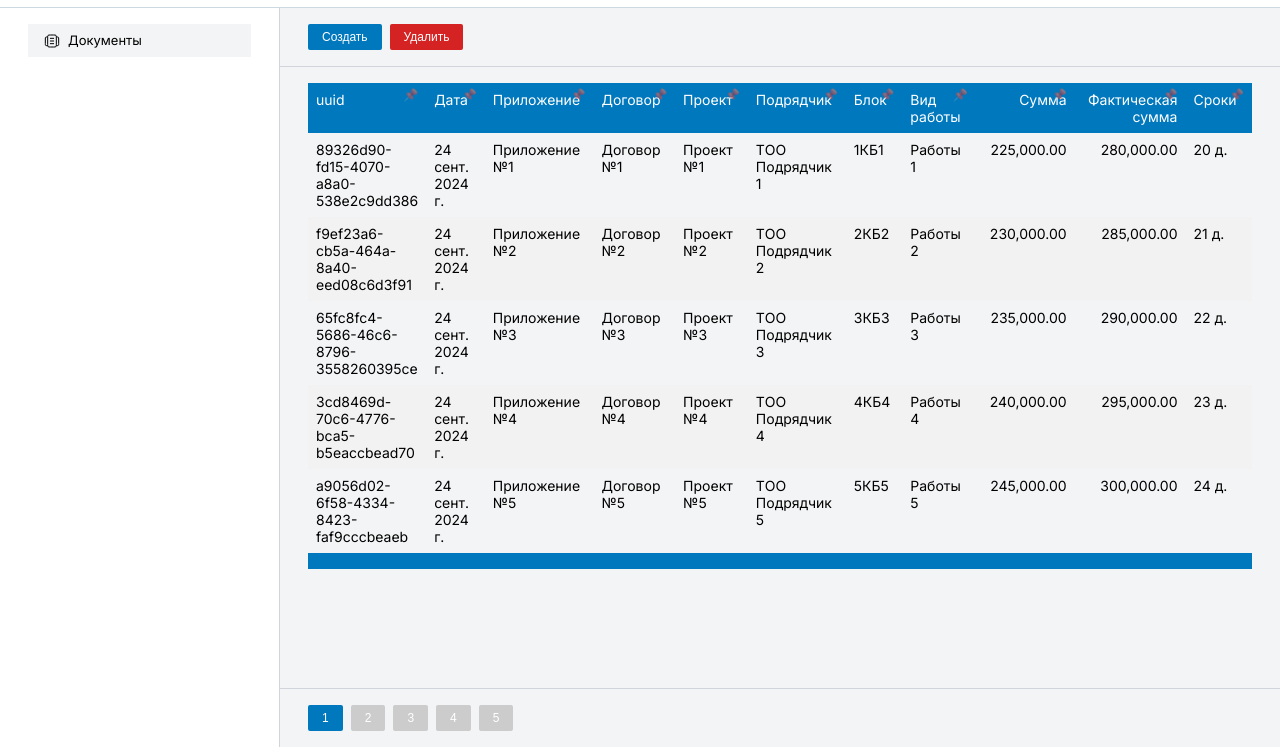
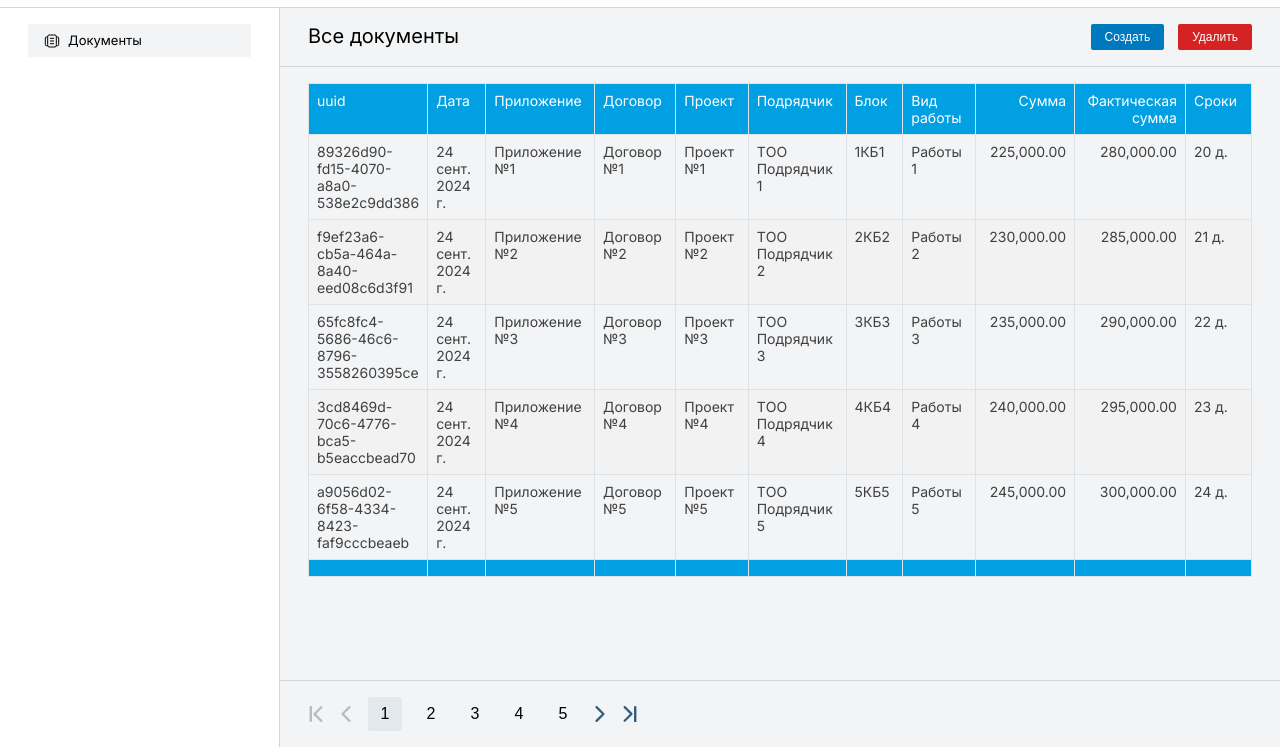
Before and after one commit to azamat-t/svbTable, a website built with Vite: page index.html in a window 1280 px wide. Shown: the part 53-800 px from the top of the page. Built offline with nearby package versions, Linux system fonts and the light colour scheme.

Commit message:
Style fixes

```diff
--- a/index.html
+++ b/index.html
@@ -93,6 +93,7 @@
               <div class="svb-panel__content">
 
                 <div class="svb-panel__table-toolbar">
+                  <p class="svb-toolbar-title">Все документы</p>
                   <div class="svb-toolbar">
                     <button class="svb-button" id="create-button">Создать</button>
                     <button class="svb-button svb-button--red" id="delete-button">Удалить</button>
@@ -105,11 +106,50 @@
 
                 <div class="svb-panel__table-pagination">
                   <div class="svb-toolbar">
-                    <button class="svb-button">1</button>
-                    <button class="svb-button svb-button--gray">2</button>
-                    <button class="svb-button svb-button--gray">3</button>
-                    <button class="svb-button svb-button--gray">4</button>
-                    <button class="svb-button svb-button--gray">5</button>
+                    <svg fill="#b4bdc3" version="1.1" id="Capa_1" xmlns="http://www.w3.org/2000/svg" xmlns:xlink="http://www.w3.org/1999/xlink"
+                      width="16" height="16" viewBox="0 0 457.896 457.896"
+                      xml:space="preserve">
+                      <g>
+                        <path d="M403.107,403.883c12.354,12.354,12.354,32.391,0,44.744c-12.354,12.359-32.386,12.359-44.751,0L164.073,254.34
+                          c-6.174-6.177-9.262-14.269-9.262-22.366s3.094-16.195,9.262-22.369L358.356,15.32c12.365-12.359,32.397-12.359,44.751,0
+                          c12.354,12.354,12.354,32.394,0,44.748L231.201,231.974L403.107,403.883z M108.065,0H51.576c-3.346,0-6.053,2.707-6.053,6.053
+                          v436.291c0,3.352,2.707,6.053,6.053,6.053h56.489c3.348,0,6.052-2.701,6.052-6.053V6.053C114.118,2.707,111.414,0,108.065,0z"/>
+                      </g>
+                    </svg>
+                    <svg fill="#b4bdc3" version="1.1" id="Capa_1" xmlns="http://www.w3.org/2000/svg" xmlns:xlink="http://www.w3.org/1999/xlink"
+                    width="16" height="16" viewBox="0 0 451.847 451.847"
+                    xml:space="preserve">
+                      <g>
+                        <path d="M97.141,225.92c0-8.095,3.091-16.192,9.259-22.366L300.689,9.27c12.359-12.359,32.397-12.359,44.751,0
+                        c12.354,12.354,12.354,32.388,0,44.748L173.525,225.92l171.903,171.909c12.354,12.354,12.354,32.391,0,44.744
+                        c-12.354,12.365-32.386,12.365-44.745,0l-194.29-194.281C100.226,242.115,97.141,234.018,97.141,225.92z"/>
+                      </g>
+                    </svg>
+                    <button class="svb-page__active">1</button>
+                    <button class="svb-page">2</button>
+                    <button class="svb-page">3</button>
+                    <button class="svb-page">4</button>
+                    <button class="svb-page">5</button>
+
+                    <svg class="svg-right" fill="#315e7c" version="1.1" id="Capa_1" xmlns="http://www.w3.org/2000/svg" xmlns:xlink="http://www.w3.org/1999/xlink"
+                    width="16" height="16" viewBox="0 0 451.847 451.847"
+                    xml:space="preserve">
+                    <g>
+                    <path d="M97.141,225.92c0-8.095,3.091-16.192,9.259-22.366L300.689,9.27c12.359-12.359,32.397-12.359,44.751,0
+                    c12.354,12.354,12.354,32.388,0,44.748L173.525,225.92l171.903,171.909c12.354,12.354,12.354,32.391,0,44.744
+                    c-12.354,12.365-32.386,12.365-44.745,0l-194.29-194.281C100.226,242.115,97.141,234.018,97.141,225.92z"/>
+                    </g>
+                    </svg>
+                    <svg class="svg-right" fill="#315e7c" version="1.1" id="Capa_1" xmlns="http://www.w3.org/2000/svg" xmlns:xlink="http://www.w3.org/1999/xlink"
+                      width="16" height="16" viewBox="0 0 457.896 457.896"
+                      xml:space="preserve">
+                    <g>
+                      <path d="M403.107,403.883c12.354,12.354,12.354,32.391,0,44.744c-12.354,12.359-32.386,12.359-44.751,0L164.073,254.34
+                        c-6.174-6.177-9.262-14.269-9.262-22.366s3.094-16.195,9.262-22.369L358.356,15.32c12.365-12.359,32.397-12.359,44.751,0
+                        c12.354,12.354,12.354,32.394,0,44.748L231.201,231.974L403.107,403.883z M108.065,0H51.576c-3.346,0-6.053,2.707-6.053,6.053
+                        v436.291c0,3.352,2.707,6.053,6.053,6.053h56.489c3.348,0,6.052-2.701,6.052-6.053V6.053C114.118,2.707,111.414,0,108.065,0z"/>
+                    </g>
+                    </svg>
                   </div>
                 </div>
 
--- a/src/components/svb-table/SvbTable.js
+++ b/src/components/svb-table/SvbTable.js
@@ -47,12 +47,6 @@ export default class SvbTable {
     const thead = document.createElement('thead')
     const headerRow = document.createElement('tr')
 
-    // Add row number header cell
-    // const rowNumTh = document.createElement('th')
-    // rowNumTh.textContent = '#'
-    // rowNumTh.classList.add('row-number')
-    // headerRow.appendChild(rowNumTh)
-
     const { columns, settings } = this.data
 
     columns.forEach((colName) => {
@@ -67,17 +61,6 @@ export default class SvbTable {
 
       resizer.classList.add('resizer')
       th.appendChild(resizer)
-
-      const pinIcon = document.createElement('span')
-
-      pinIcon.classList.add('pin-icon')
-      pinIcon.innerHTML = '&#128204;' // Paperclip emoji as a pin icon
-      th.appendChild(pinIcon)
-
-      // Attach pinning event
-      pinIcon.addEventListener('click', () => {
-        this.togglePinColumn(index)
-      })
 
       // Apply styles from settings if needed
       if (setting) {
@@ -98,48 +81,6 @@ export default class SvbTable {
 
     thead.appendChild(headerRow)
     this.element.appendChild(thead)
-  }
-
-  togglePinColumn(colIndex) {
-    const isPinned = this.pinnedColumns.includes(colIndex)
-
-    if (isPinned) {
-      this.pinnedColumns = this.pinnedColumns.filter((i) => i !== colIndex)
-    } else {
-      this.pinnedColumns.push(colIndex)
-    }
-
-    this.applyPinnedColumns()
-  }
-
-  applyPinnedColumns() {
-    const rows = this.element.querySelectorAll('tr')
-
-    rows.forEach((row) => {
-      row.childNodes.forEach((cell, index) => {
-        if (this.pinnedColumns.includes(index)) {
-          cell.classList.add('pinned')
-          cell.style.left = `${this.getPinnedOffset(index)}px`
-        } else {
-          cell.classList.remove('pinned')
-          cell.style.left = ''
-        }
-      })
-    })
-  }
-
-  getPinnedOffset(colIndex) {
-    let offset = 0
-
-    for (let i = 0; i < colIndex; i++) {
-      if (this.pinnedColumns.includes(i)) {
-        const th = this.element.querySelector(`th:nth-child(${i + 1})`)
-
-        offset += th.offsetWidth
-      }
-    }
-
-    return offset
   }
 
   initResizableColumns(th, resizer) {
@@ -181,12 +122,6 @@ export default class SvbTable {
       const uuid = rowData[0]
 
       tr.dataset.uuid = uuid
-
-      // Add row number cell
-      // const rowNumTd = document.createElement('td')
-      // rowNumTd.textContent = rowIndex + 1
-      // rowNumTd.classList.add('row-number')
-      // tr.appendChild(rowNumTd)
 
       rowData.forEach((cellData, index) => {
         const td = document.createElement('td')
--- a/src/components/svb-table/styles/svb-table.scss
+++ b/src/components/svb-table/styles/svb-table.scss
@@ -36,6 +36,12 @@
   padding: 8px;
   text-align: left;
   font-size: 14px;
+  border: 1px solid #dee3e7;
+}
+
+.svb-table td {
+  color: #404040;
+
 }
 
 .svb-table tbody tr:nth-child(even) {
--- a/src/components/svb-table/styles/vars.scss
+++ b/src/components/svb-table/styles/vars.scss
@@ -1 +1 @@
-$main-color: #0078be;
+$main-color: #01a0e3;
--- a/src/scss/base-components.scss
+++ b/src/scss/base-components.scss
@@ -119,5 +119,31 @@ select:focus,
 
 .svb-toolbar {
     display: flex;
-    gap: 8px;
+    align-items: center;
+    gap: 14px;
 }
+
+.svb-toolbar-title {
+  font-size: 20px;
+}
+
+.svb-page {
+  height: 30px;
+  width: 30px;
+  font-size: 16px;
+  border: transparent;
+  background: #f3f4f6;
+}
+
+.svb-page__active {
+  height: 34px;
+  width: 34px;
+  font-size: 16px;
+  border: transparent;
+  background: #e2e8eb ;
+  border-radius: 3px;
+}
+
+.svg-right {
+  transform: rotate(180deg);
+}
--- a/src/scss/svb-panel.scss
+++ b/src/scss/svb-panel.scss
@@ -83,6 +83,8 @@
 
 .svb-panel__table-toolbar {
     padding: 16px 28px;
+    display: flex;
+    justify-content: space-between;
     flex: 0 0 auto;
     border-bottom: 1px solid #d1d5db;
 }
```
